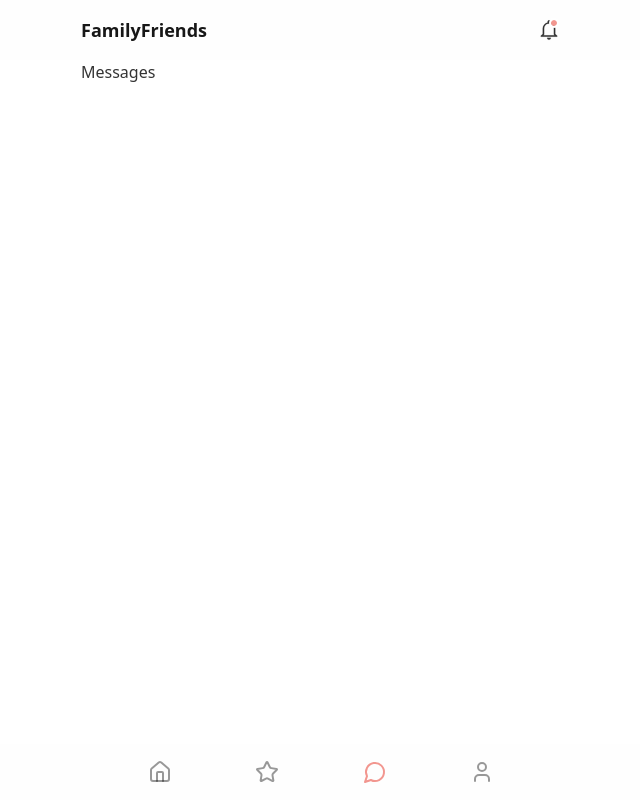
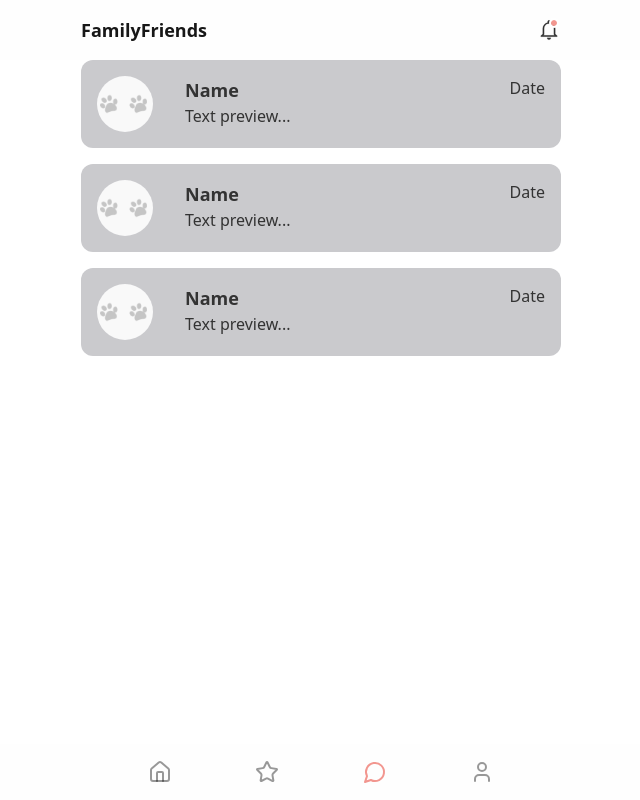
Before and after one commit to SSSoto17/nextjs-petfinder, a Next.js app: page /messages in a window 1280 px wide. Shown: the whole page, without its empty margins (319-959 px from the left). Built offline with nearby package versions, Linux system fonts and the light colour scheme.

Commit message:
playing with message inbox

```diff
--- a/src/app/messages/page.jsx
+++ b/src/app/messages/page.jsx
@@ -1,3 +1,38 @@
+import Image from "next/image";
+import PlaceholderImg from "@/assets/img/placeholder.png";
+import Link from "next/link";
+
 export default function Messages() {
-  return <main>Messages</main>;
+  return (
+    <main>
+      <ul className="grid gap-4">
+        <MessageCard />
+        <MessageCard />
+        <MessageCard />
+      </ul>
+    </main>
+  );
 }
+
+function MessageCard() {
+  return (
+    <li className="relative bg-border p-4 rounded-xl flex gap-8 transition-all duration-150 hover:text-inactive hover:bg-fav">
+      <Image
+        src={PlaceholderImg}
+        alt="Text"
+        className="bg-navbar rounded-full aspect-square w-14 "
+      />
+      <article className="grow">
+        <header className="flex justify-between gap-4">
+          <h2 className="text-lg font-semibold">
+            <Link href="/" className="after:absolute after:inset-0">
+              Name
+            </Link>
+          </h2>
+          <p>Date</p>
+        </header>
+        <p>Text preview...</p>
+      </article>
+    </li>
+  );
+}
```
